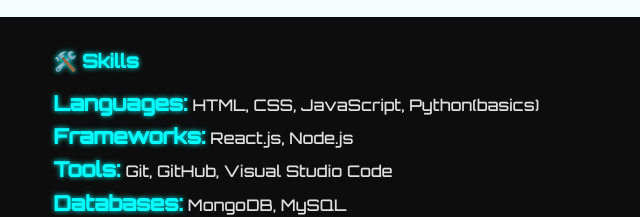
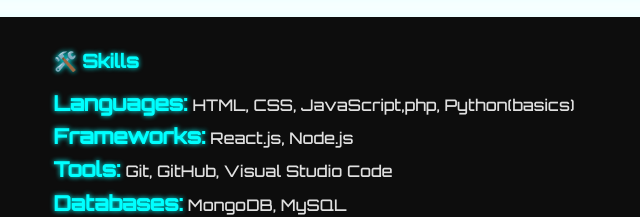
Before and after one commit to VictorOduorKe/navBar, a plain HTML site: page index.html in a window 1280 px wide. Shown: the part 915-1132 px from the top of the page, 320-960 px from the left. Drawn offline with Linux system fonts and the light colour scheme.

Commit message:
updated languages

```diff
--- a/index.html
+++ b/index.html
@@ -68,7 +68,7 @@
       <div class="skills" id="skills">
         <h3>🛠️ Skills</h3>
         <ul class="skills-list">
-          <li><strong>Languages:</strong> HTML, CSS, JavaScript, Python(basics)</li>
+          <li><strong>Languages:</strong> HTML, CSS, JavaScript,php, Python(basics)</li>
           <li><strong>Frameworks:</strong> React.js, Node.js</li>
           <li><strong>Tools:</strong> Git, GitHub, Visual Studio Code</li>
           <li><strong>Databases:</strong> MongoDB, MySQL</li>
```
